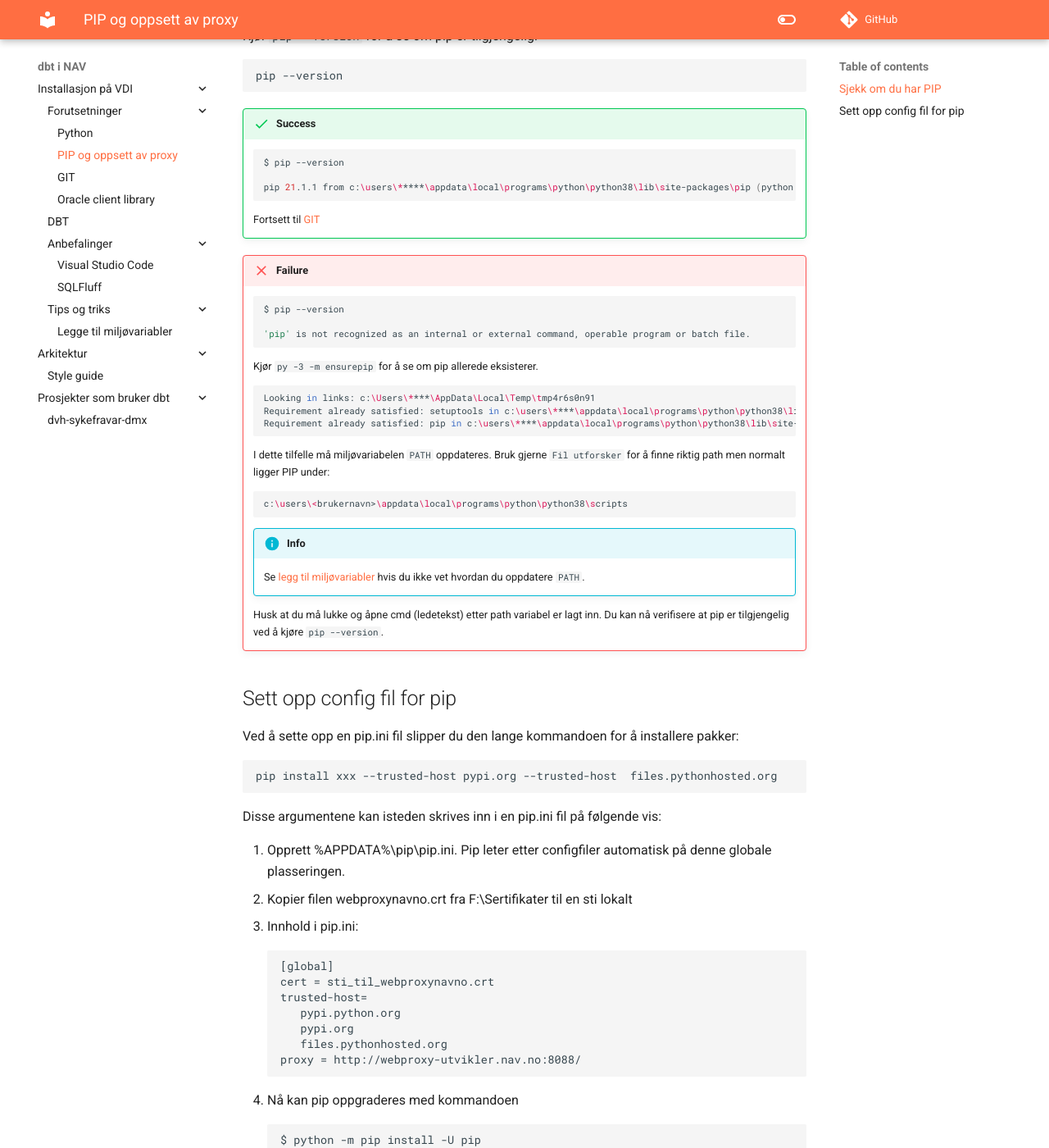
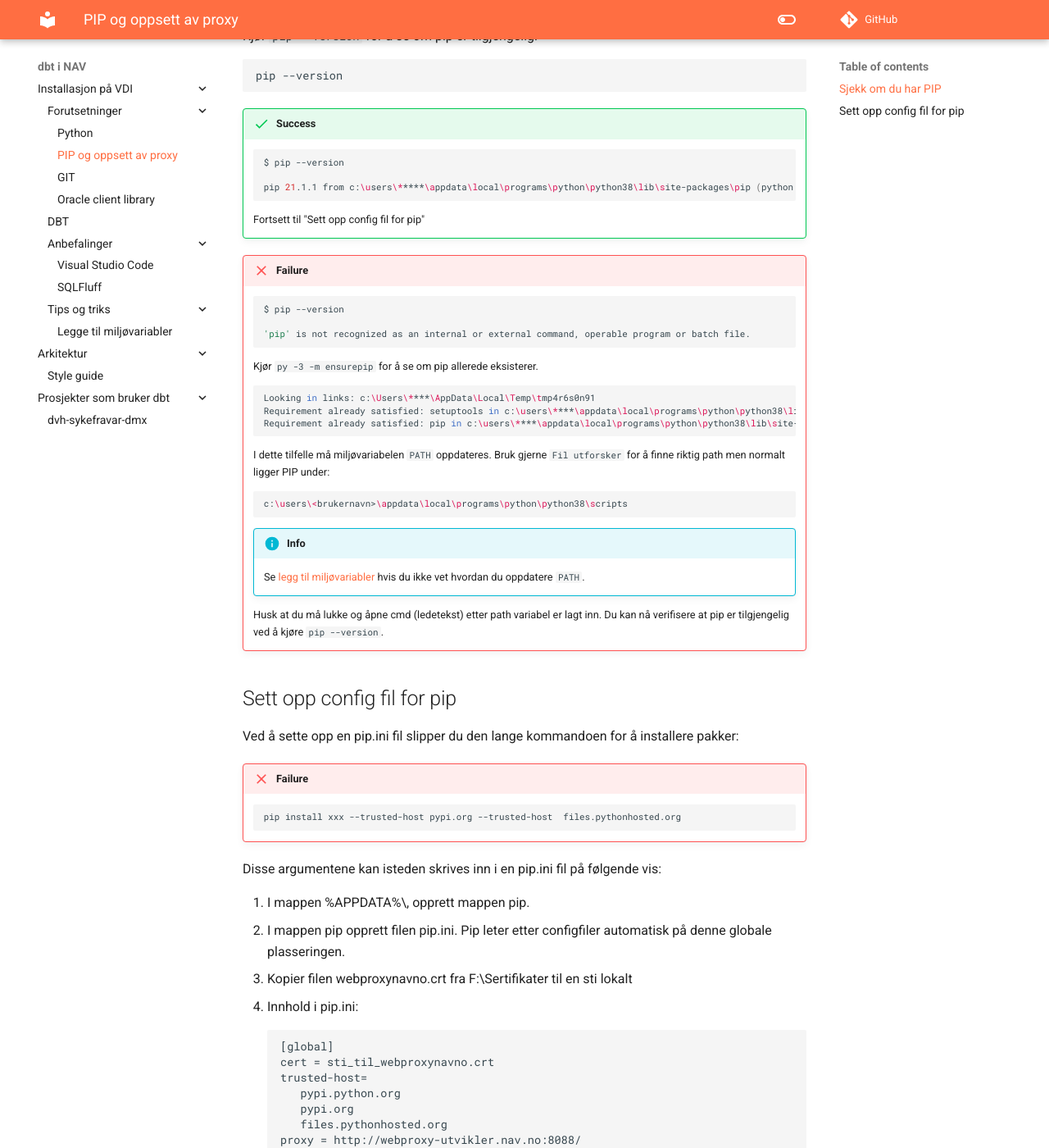
Before and after one commit to navikt/dbt-i-nav, an MkDocs documentation site: the page built from docs/vdi/pip.md, in a window 1280 px wide and 1400 px high, scrolled down 200 px. Shown: the whole window at 82% size. Built offline with MkDocs 1.6.1 and Material for MkDocs 9.7.7, drawn with Linux system fonts in a browser that asks for light colours; comment, search, counter and statistics services are not loaded.

Commit message:
Update pip.md

`````diff
--- a/docs/vdi/pip.md
+++ b/docs/vdi/pip.md
@@ -16,7 +16,7 @@ pip --version
     pip 21.1.1 from c:\users\*****\appdata\local\programs\python\python38\lib\site-packages\pip (python 3.8)
     ```
 
-    Fortsett til [GIT](./git)
+    Fortsett til "Sett opp config fil for pip"
 
 !!! failure
     ```shell
@@ -47,14 +47,16 @@ pip --version
 ## Sett opp config fil for pip
 
 Ved å sette opp en pip.ini fil slipper du den lange kommandoen for å installere pakker:
-```shell
-pip install xxx --trusted-host pypi.org --trusted-host  files.pythonhosted.org
-```
+!!! failure
+    ```shell
+    pip install xxx --trusted-host pypi.org --trusted-host  files.pythonhosted.org
+    ```
 Disse argumentene kan isteden skrives inn i en pip.ini fil på følgende vis:
 
-1. Opprett %APPDATA%\pip\pip.ini. Pip leter etter configfiler automatisk på denne globale plasseringen.
-2. Kopier filen webproxynavno.crt fra F:\Sertifikater til en sti lokalt
-3. Innhold i pip.ini:
+1. I mappen %APPDATA%\, opprett mappen pip.
+2. I mappen pip opprett filen pip.ini. Pip leter etter configfiler automatisk på denne globale plasseringen.
+3. Kopier filen webproxynavno.crt fra F:\Sertifikater til en sti lokalt
+4. Innhold i pip.ini:
     ````
     [global]
     cert = sti_til_webproxynavno.crt
`````
